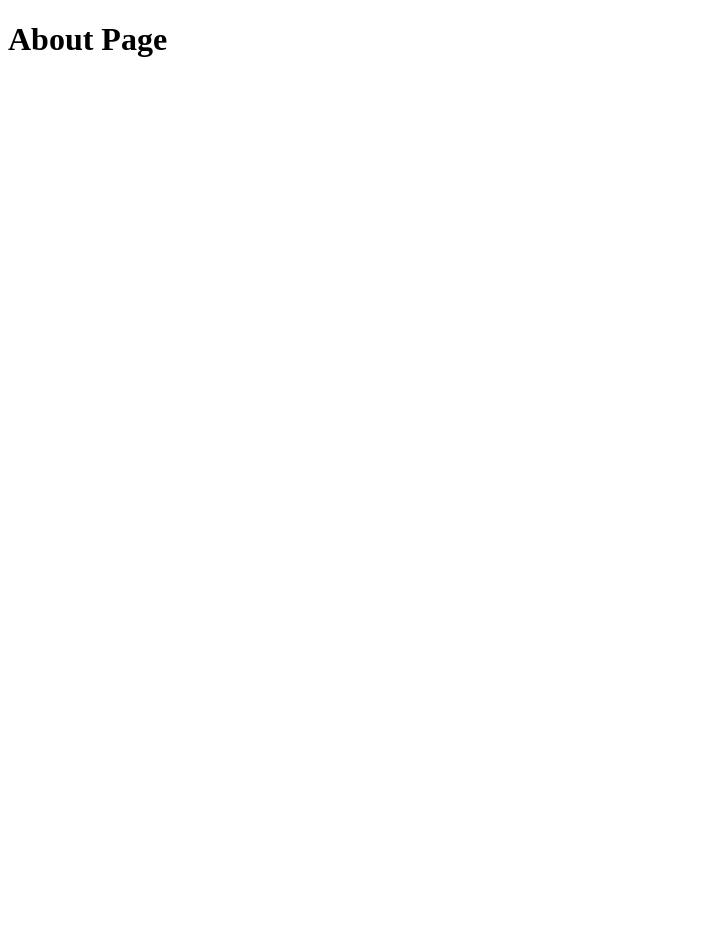
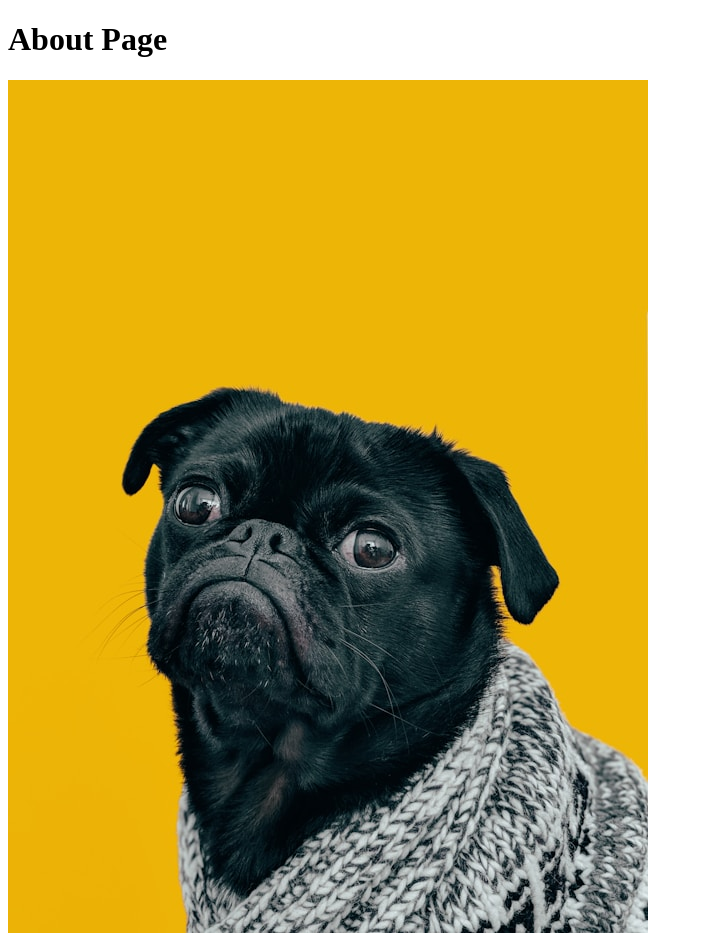
Before and after one commit to Braccae/workspace-odin_project, a plain HTML site: page odin-links-and-images/pages/about.html in a window 1280 px wide. Shown: the whole page, without its empty margins (0-703 px from the left). Before the commit the page ends 800 px from the top, so only its background shows below. Drawn offline with Linux system fonts and the light colour scheme.

Commit message:
add an image of a dog named Charles to the index.html page.

```diff
--- a/odin-links-and-images/about.html
+++ b/odin-links-and-images/pages/about.html
@@ -7,5 +7,7 @@
 
   <body>
     <h1>About Page</h1>
+
+    <p><img src=../images/dog.jpg alt="dog named charles"></p>
   </body>
 </html>
```
Also changed, not shown: odin-links-and-images/index.html (+2 -0 lines), odin-links-and-images/images/dog.jpg (added).
